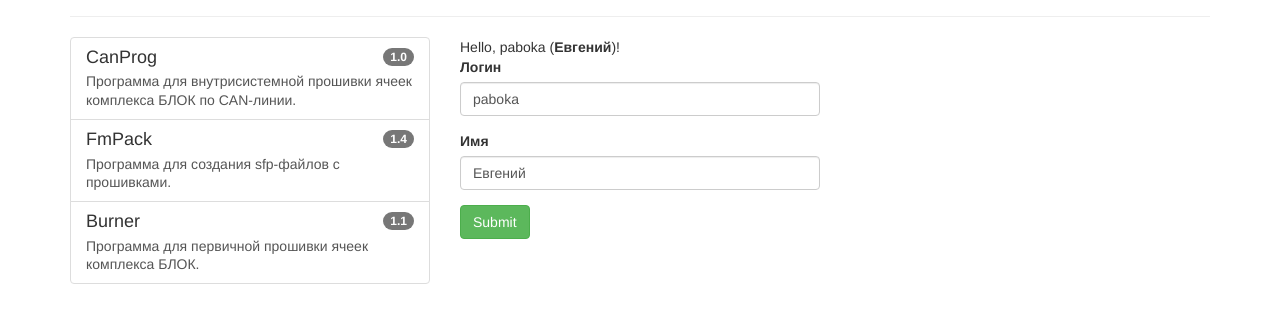
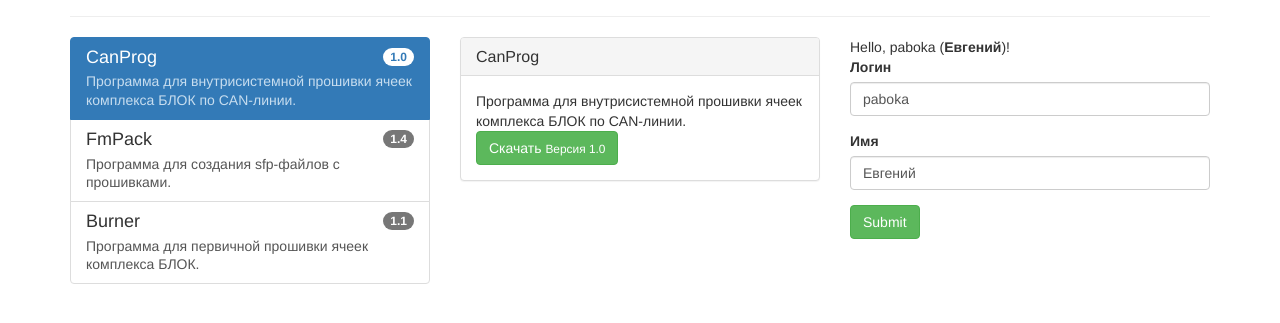
Before and after one commit to plyusnin/Angularity, a plain HTML site: page AngularJsApplication/Index.html in a window 1280 px wide. Shown: the part 83-406 px from the top of the page. Drawn offline with Linux system fonts and the light colour scheme.

Commit message:
Замутил выбор активной программы и всё такое

```diff
--- a/AngularJsApplication/Index.html
+++ b/AngularJsApplication/Index.html
@@ -14,11 +14,25 @@
     <div class="row">
         <div class="col-md-4">
             <div div class="list-group">
-                <a href="#" class="list-group-item" ng-repeat="program in programs">
+                <a href="#" class="list-group-item" ng-repeat="program in programs" ng-class="{active: selectedProgram==program}" ng-click="selectProgram(program);">
                     <span class="badge">{{program.version}}</span>
                     <h4 class="list-group-item-heading">{{program.name}}</h4>
                     <p class="list-group-item-text">{{program.description}}</p>
                 </a>
+            </div>
+        </div>
+        <div class="col-md-4">
+            <div class="panel panel-default">
+                <div class="panel-heading">
+                    <h3 class="panel-title">{{selectedProgram.name}}</h3>
+                </div>
+                <div class="panel-body">
+                    <div>{{selectedProgram.description}}</div>
+                    <button type="button" class="btn btn-success">
+                        <span>Скачать</span>
+                        <small>Версия {{selectedProgram.version}}</small>
+                    </button>
+                </div>
             </div>
         </div>
         <div class="col-md-4">
--- a/AngularJsApplication/app.js
+++ b/AngularJsApplication/app.js
@@ -11,4 +11,8 @@ myApp.controller("MainCtrl", function($scope) {
         { name: "FmPack", version: "1.4", description: "Программа для создания sfp-файлов с прошивками." },
         { name: "Burner", version: "1.1", description: "Программа для первичной прошивки ячеек комплекса БЛОК." }
     ];
+    $scope.selectedProgram = $scope.programs[0];
+    $scope.selectProgram = function (program) {
+        $scope.selectedProgram = program;
+    };
 });
```
